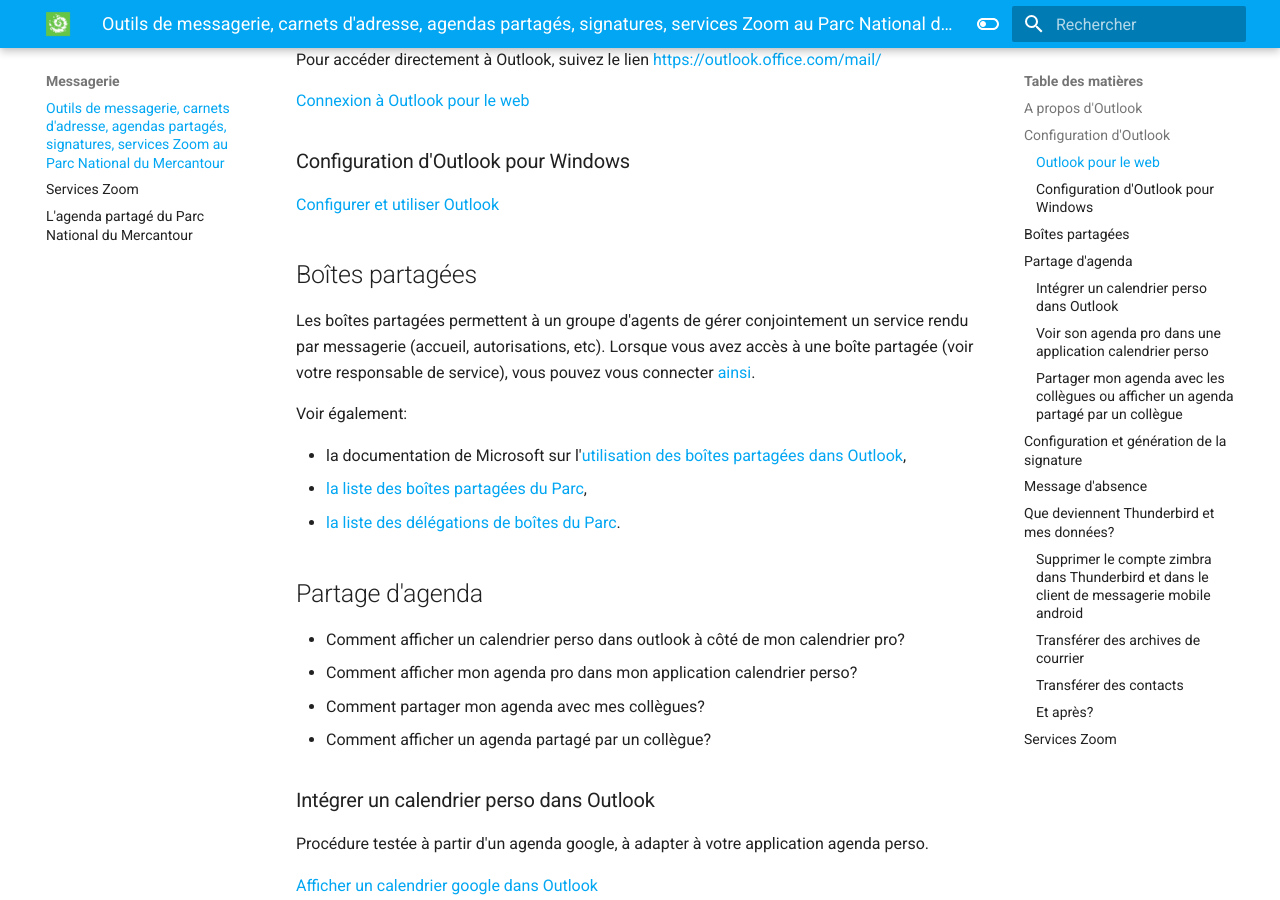
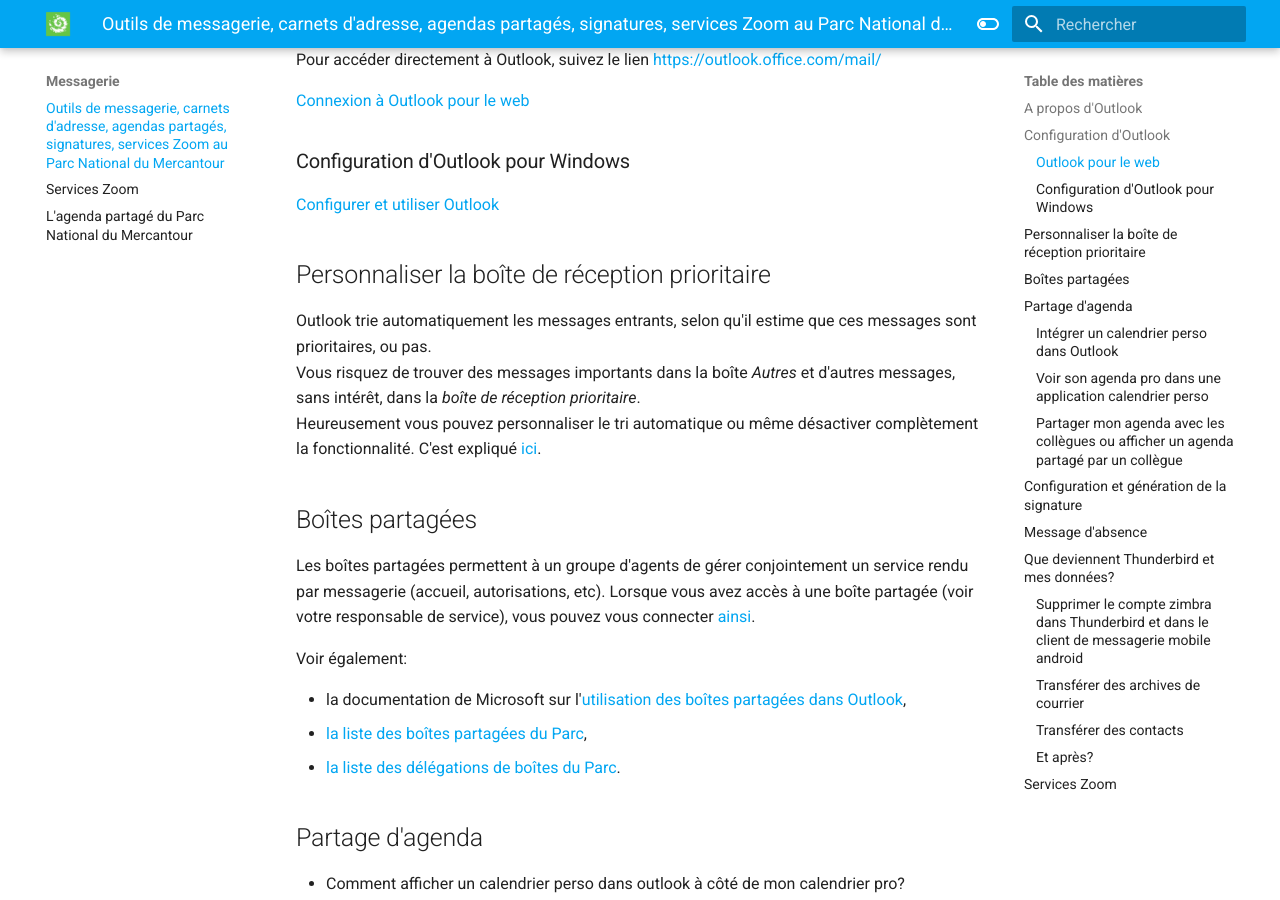
Before and after one commit to PnMercantour/faq, an MkDocs documentation site: the page built from docs/messagerie/README.md, in a window 1280 px wide and 900 px high, scrolled down 1476 px. Built offline with MkDocs 1.6.1 and Material for MkDocs 9.7.7, drawn with Linux system fonts in a browser that asks for light colours.

Commit message:
Boîtesprioritaire outlook

```diff
--- a/docs/messagerie/README.md
+++ b/docs/messagerie/README.md
@@ -41,6 +41,11 @@
 
 ### Configuration d'Outlook pour Windows
 [Configurer et utiliser Outlook](https://support.microsoft.com/fr-fr/office/configurer-et-utiliser-outlook-4636f361-d5e3-4a87-9cd4-382858de55fa)
+
+## Personnaliser la boîte de réception prioritaire
+Outlook trie automatiquement les messages entrants, selon qu'il estime que ces messages sont prioritaires, ou pas.
+Vous risquez de trouver des messages importants dans la boîte _Autres_ et d'autres messages, sans intérêt, dans la _boîte de réception prioritaire_.
+Heureusement vous pouvez personnaliser le tri automatique ou même désactiver complètement la fonctionnalité. C'est expliqué [ici](https://support.microsoft.com/fr-fr/office/bo%C3%AEte-de-r%C3%A9ception-prioritaire-pour-outlook-f445ad7f-02f4-4294-a82e-71d8964e3978).
 
 ## Boîtes partagées
 Les boîtes partagées permettent à un groupe d'agents de gérer conjointement un service rendu par messagerie (accueil, autorisations, etc).
```
